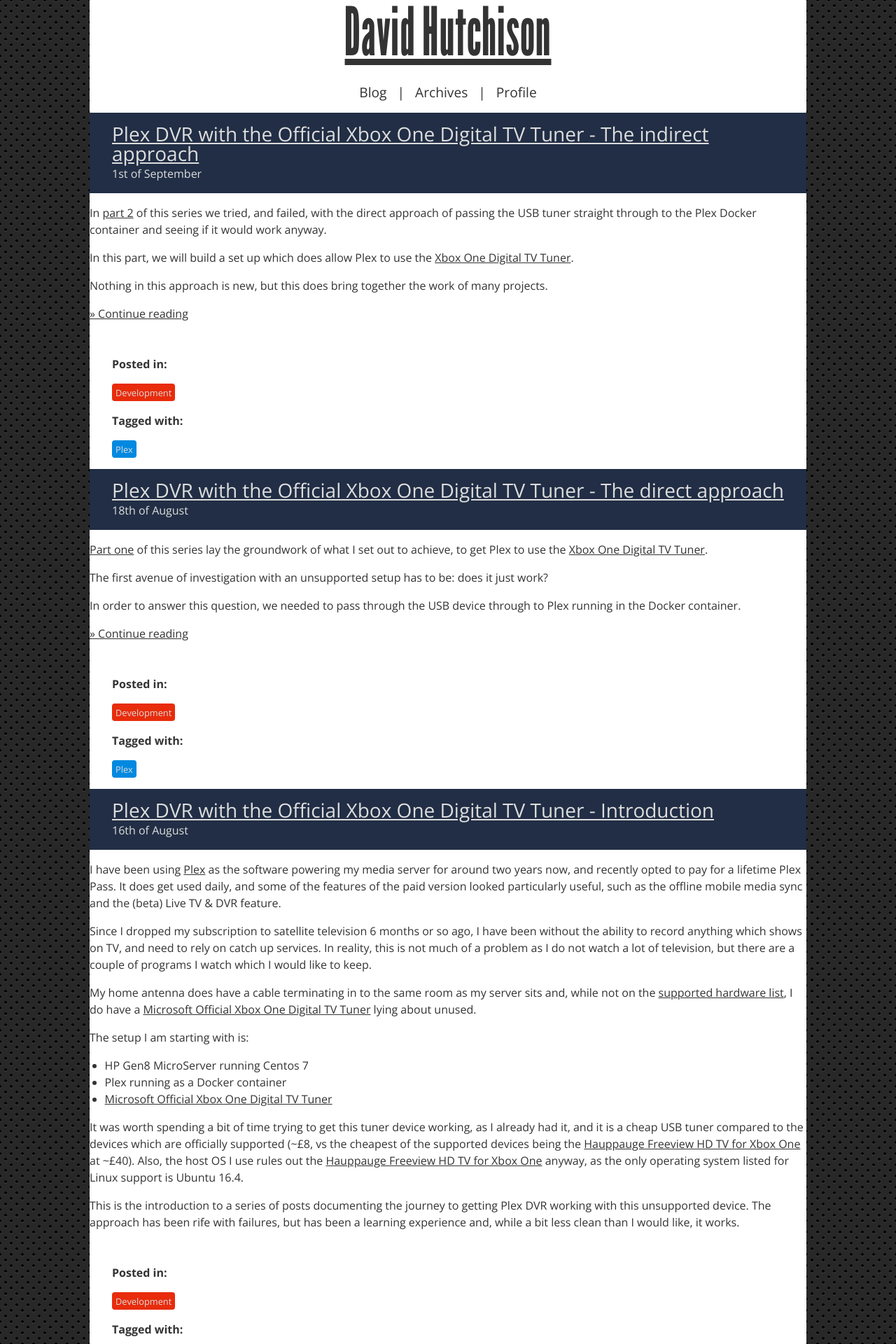
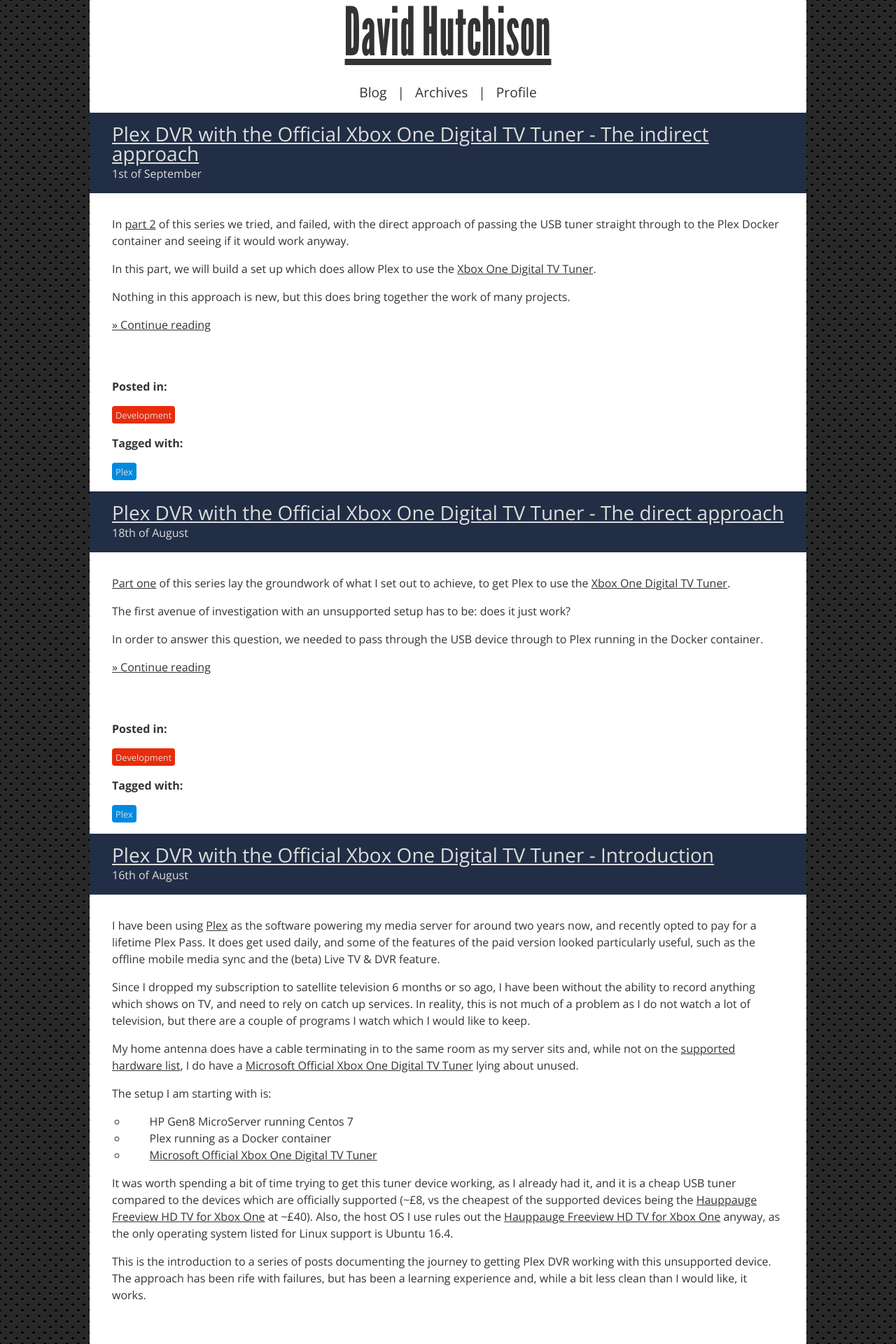
Before and after one commit to dhutchison/dhutchison.github.io, a Jekyll site: the page built from index.html, in a window 1280 px wide. Shown: the top 1920 px of the page at 70% size. Built offline with Jekyll 4.4.1, drawn with Linux system fonts in a browser that asks for light colours; the list of posts is cut into pages by our own code.

Commit message:
Fixes to post preview to match restructure

```diff
--- a/_includes/post_preview.html
+++ b/_includes/post_preview.html
@@ -3,12 +3,15 @@
 {% endcomment %}
 
 <article class="post">
-		<header class="heading">
-			<h2>
+		<header class="post-heading">
+			<h2 class="post-title">
 				<a href="{{ post.url }}" {% if noPreview != true %}class="title"{% endif %}>{{ post.title }}</a>
 			</h2>
-			{% if post.date || post.author %}<p class="meta">{% endif %}
+			{% if post.date || post.author %}{% endif %}
 			{% if post.date %}
+			<div class="post-date">
+				<p class="meta">
+
 					<time datetime="{{ post.date | date_to_xmlschema }}" data-updated="true" title="{{ post.date | date_to_string }}">{% assign d = post.date | date: "%-d"  %}
 					{% case d %}
   						{% when '1' or '21' or '31' %}{{ d }}st
@@ -18,13 +21,12 @@
   					{% endcase %} of {{ post.date | date: "%B" }} {% if hideYear == false %}, {{ post.date | date: "%Y" }}{% endif %}
   					<!--{% if hideYear == true %}{{ post.date | date:"%d %b" }}{% else %}{{ post.date | date_to_string }}{% endif %}-->
   					</time>
-					{% if post.author %},&nbsp;{% endif %}
+				</p>
+			</div>
 			{% endif%}
-			{% if post.author %}By {{ site.data.authors[post.author].name }}{% endif %}
-			{% if post.date || post.author %}</p>{% endif %}
 		</header>
 		{% if noPreview != true %}
-		<article>
+		<section class="post-content">
 			{% if post.header_image %} {{ post.header_image | markdownify }}{% endif %}
 			{% if post.content contains site.excerpt_separator %}
 				{{ post.excerpt }}
@@ -32,8 +34,8 @@
 			{% else %}
 				{{ post.content }}
 			{% endif %}
-		</article>
-		<footer>
+		</section>
+		<footer class="post-footer">
 			{% include post_category_list.html %}
 			{% include post_tag_list.html %}
 		</footer>
```
